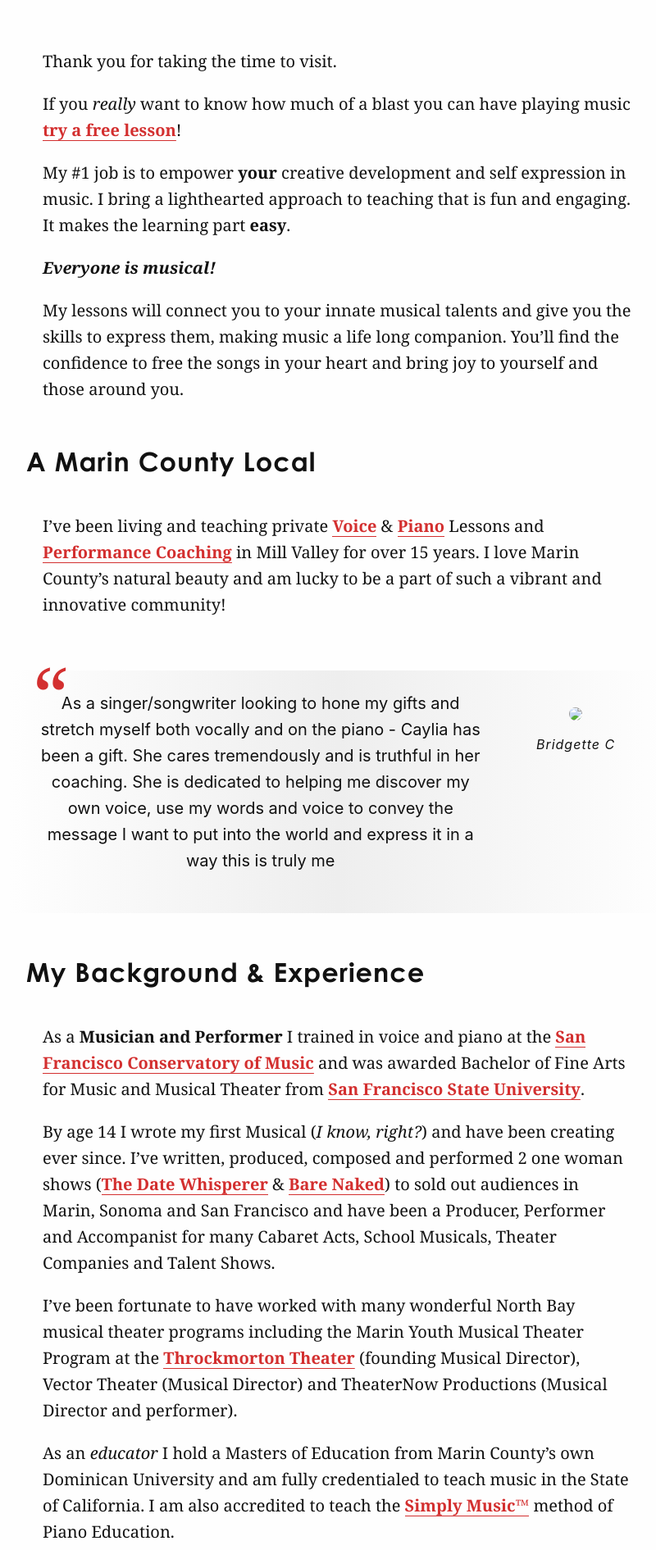
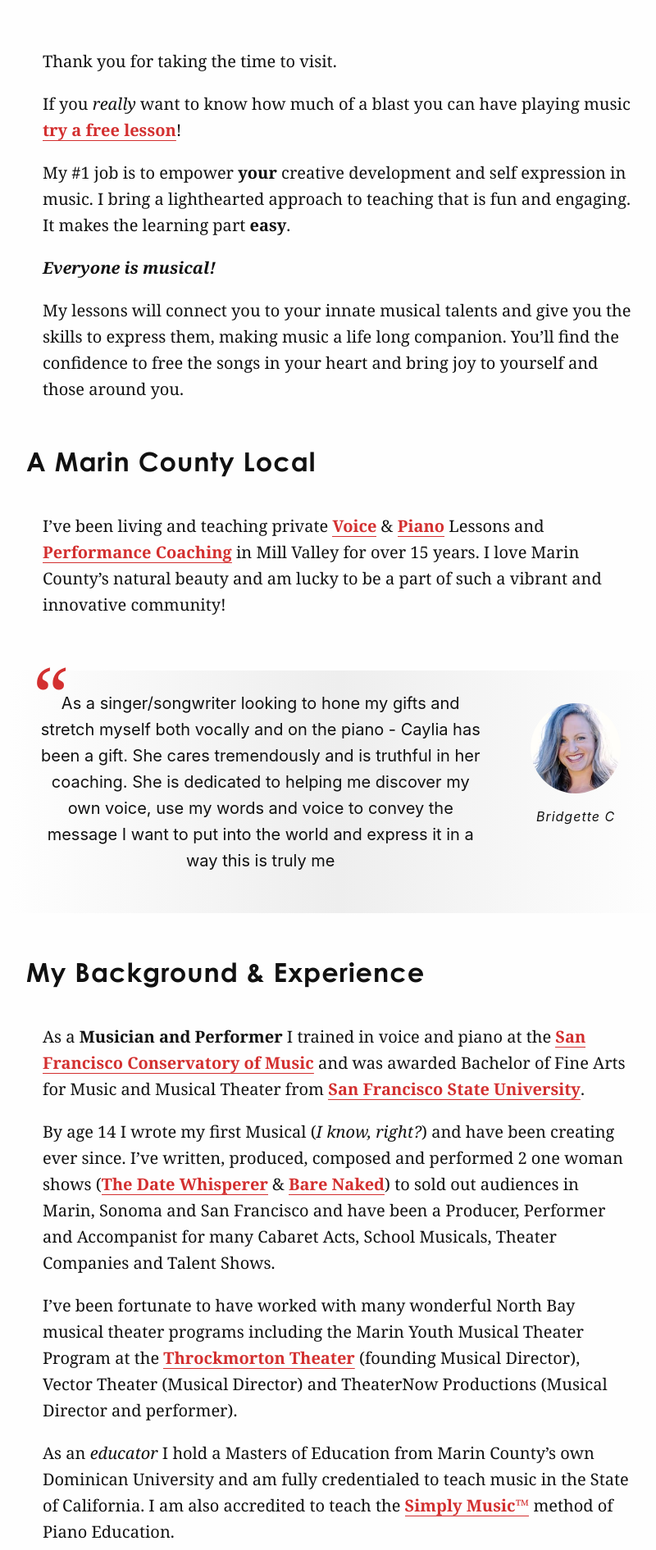
Before and after one commit to cchaiken/ccms, a Jekyll site: the page built from about.md, in a window 1280 px wide. Shown: the part 891-2782 px from the top of the page at 82% size, without its empty margins (228-1028 px from the left). Built offline with Jekyll 4.4.1, drawn with Linux system fonts in a browser that asks for light colours; some web fonts are replaced.

Commit message:
Updated About

```diff
--- a/about.md
+++ b/about.md
@@ -15,7 +15,7 @@ testimonial:
     words and voice to convey the message I want to put into the world and express
     it in a way this is truly me
   name: Bridgette C
-  avatar-image: testimonial-avatar.jpg
+  avatar-image: "/uploads/avatar-bridgette-c.jpg"
 ---
 
 Thank you for taking the time to visit.
```
